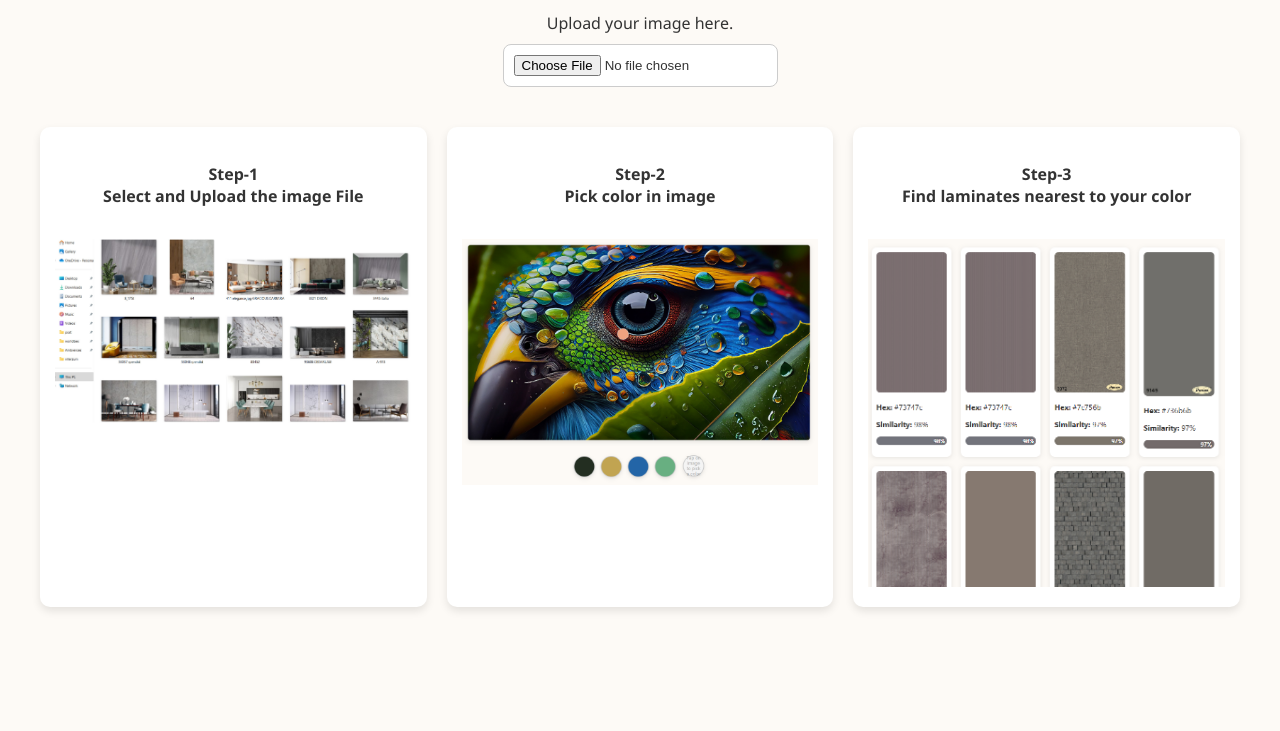
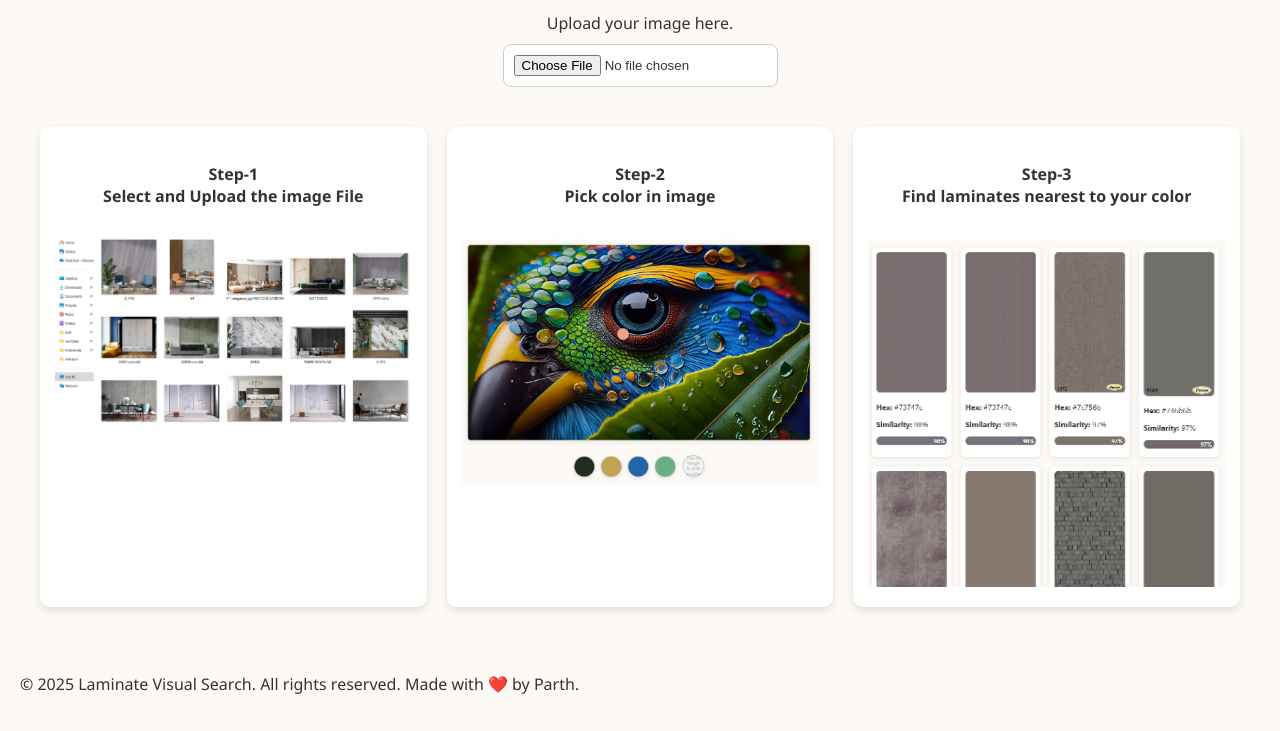
Before and after one commit to ELFKNIGHTKING/laminate-color-picker, a website: page client/index.html in a window 1280 px wide. Shown: the part 88-819 px from the top of the page. Drawn offline with Linux system fonts and the light colour scheme.

Commit message:
added footer

```diff
--- a/client/index.html
+++ b/client/index.html
@@ -64,6 +64,12 @@
 
       <!-- Results -->
       <div id="results"></div>
+      <footer>
+        <p>
+          &copy; 2025 Laminate Visual Search. All rights reserved. Made with ❤️
+          by Parth.
+        </p>
+      </footer>
     </div>
 
     <script src="https://cdnjs.cloudflare.com/ajax/libs/color-thief/2.6.0/color-thief.umd.js"></script>
```
